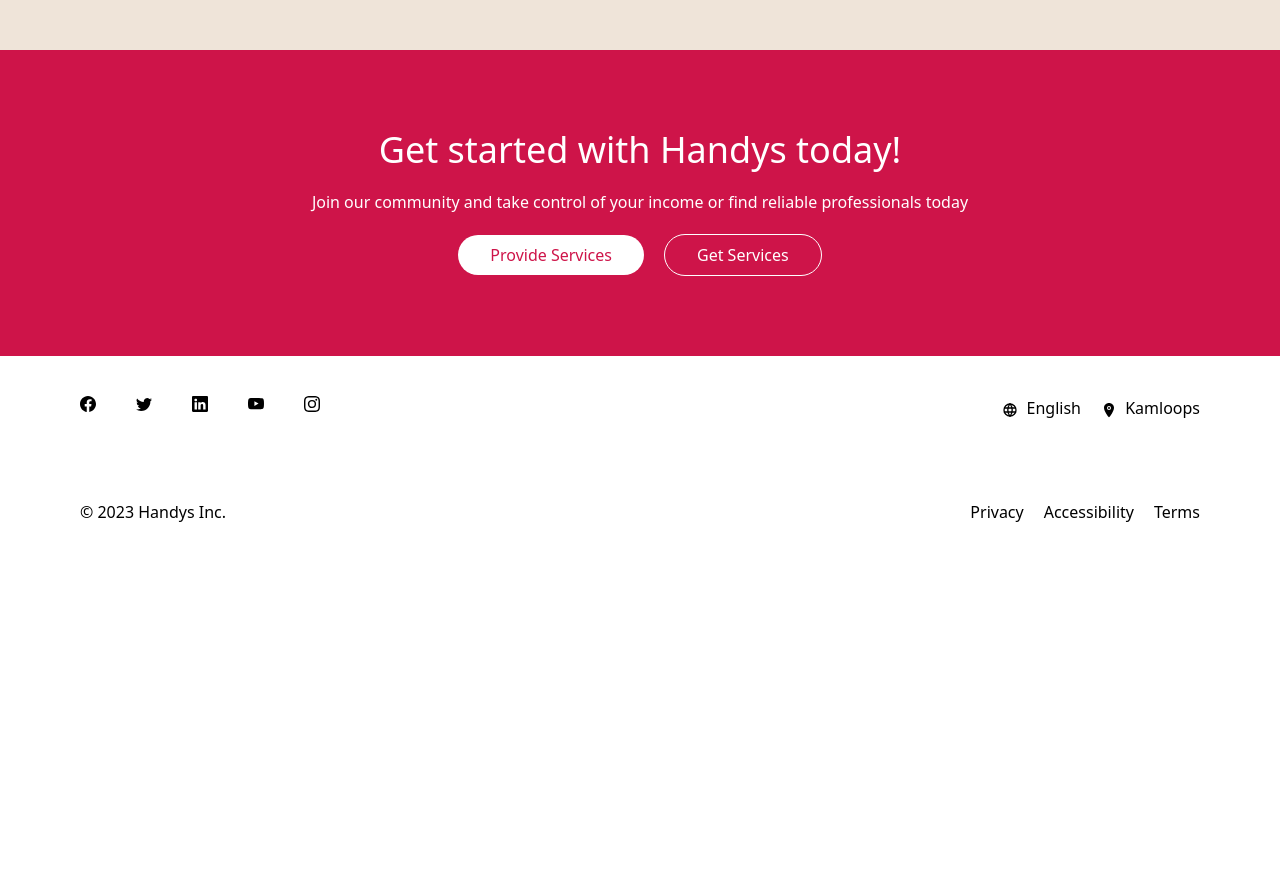
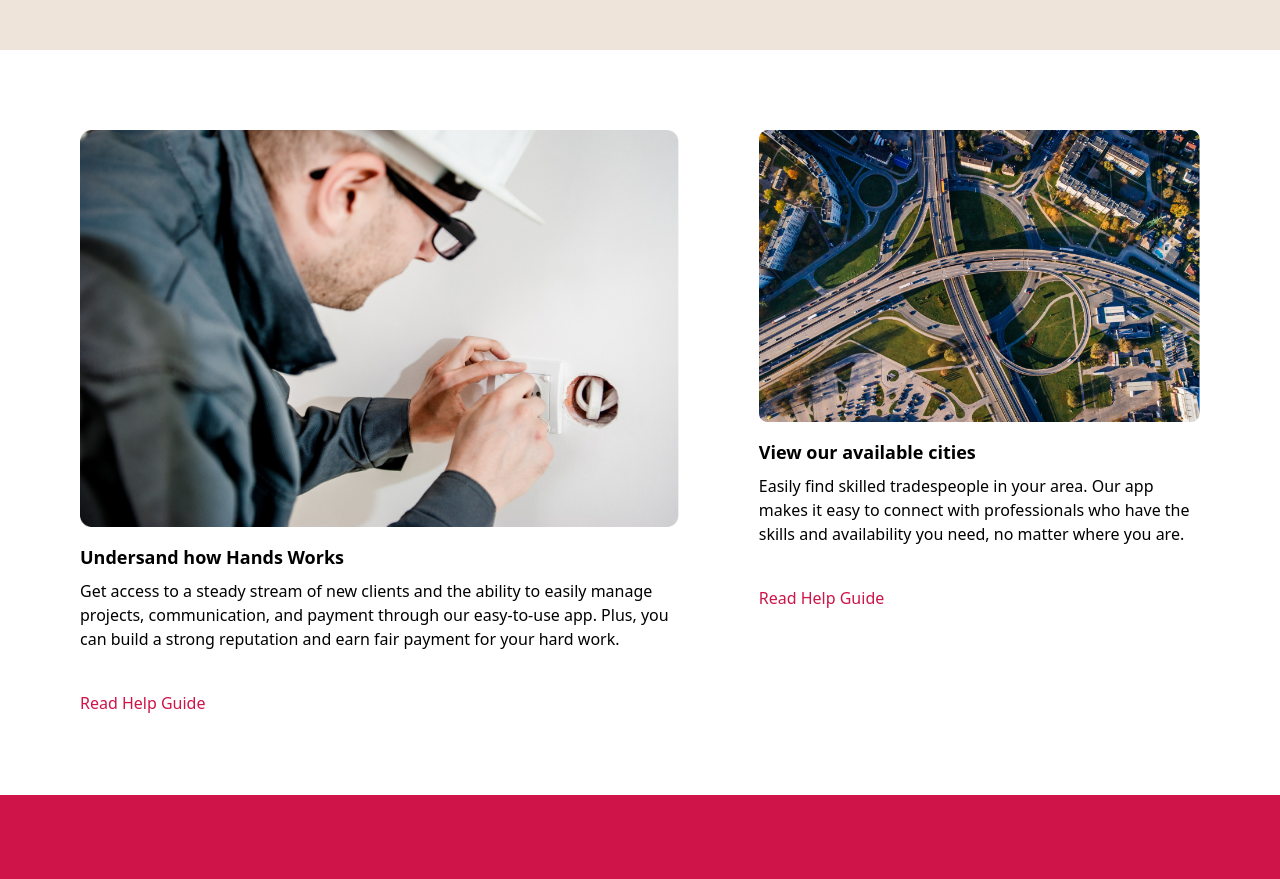
Before and after one commit to Handys-Inc/mvp-frontend, a React (Create React App) app: page / in a window 1280 px wide. Shown: the part 1140-2019 px from the top of the page. Before the commit the page ends 1704 px from the top, so only its background shows below. Built offline with nearby package versions, Linux system fonts and the light colour scheme.

Commit message:
info section

```diff
--- a/src/app/Home/Home.js
+++ b/src/app/Home/Home.js
@@ -9,15 +9,18 @@
 import crown from "../../assets/icons/crown.svg";
 import shield from "../../assets/icons/shield.svg";
 import smartphone from "../../assets/icons/smartphone.svg";
+import Guide from "./components/Guide";
 
 function Home() {
   return (
     <div>
       <Navbar />
+
+      {/* Header */}
       <Header />
 
       {/* Features  */}
-      <div className="bg-secondary  flex justify-around py-20 items-center">
+      <div className="bg-secondary  flex justify-around px-20 py-20 items-center">
         <div>
           <div className="feature-icon">
             <img src={crown} alt="quality service" />
@@ -48,7 +51,11 @@
         </div>
       </div>
 
+      {/* Guide */}
+      <Guide />
       <CTA />
+
+      {/* Footer */}
       <Footer />
     </div>
   );
--- /dev/null
+++ b/src/app/Home/components/Guide.js
@@ -0,0 +1,38 @@
+import React from "react";
+
+import man from "../../../assets/img/man.png";
+import city from "../../../assets/img/city.png";
+
+function Guide() {
+  return (
+    <div className="px-20 my-20 mx-auto flex gap-20 md:flex-row flex-col">
+      <div>
+        <img src={man} alt="man" />
+        <h3 className="font-semibold text-lg mt-4 mb-2">
+          Undersand how Hands Works
+        </h3>
+        <p className="font-light text-pray">
+          Get access to a steady stream of new clients and the ability to easily
+          manage projects, communication, and payment through our easy-to-use
+          app. Plus, you can build a strong reputation and earn fair payment for
+          your hard work.
+        </p>
+        <button className="mt-10 text-primary">Read Help Guide</button>
+      </div>
+      <div>
+        <img src={city} alt="man" />
+        <h3 className="font-semibold text-lg mt-4 mb-2">
+          View our available cities
+        </h3>
+        <p className="font-light text-pray">
+          Easily find skilled tradespeople in your area. Our app makes it easy
+          to connect with professionals who have the skills and availability you
+          need, no matter where you are.
+        </p>
+        <button className="mt-10 text-primary">Read Help Guide</button>
+      </div>
+    </div>
+  );
+}
+
+export default Guide;
```
Also changed, not shown: src/assets/img/city.png (added), src/assets/img/man.png (added).
